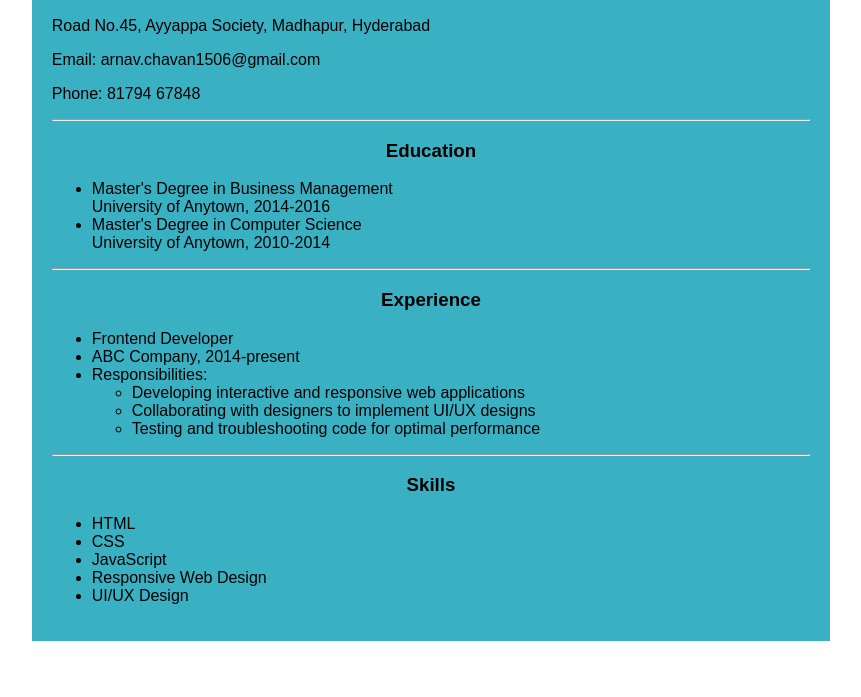
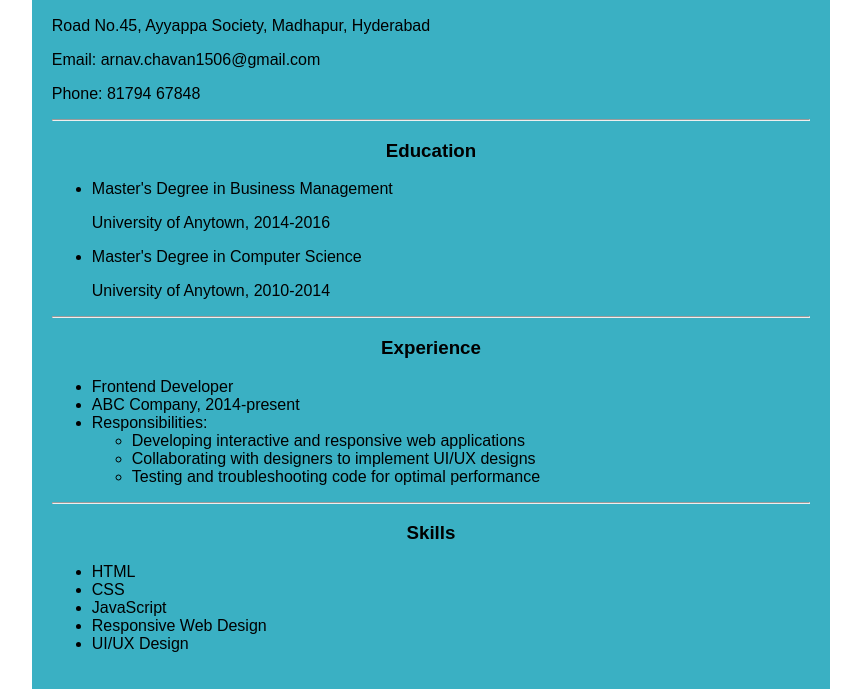
Before and after one commit to AftDark/Idk, a plain HTML site: page index.html in a window 1280 px wide. Shown: the part 139-836 px from the top of the page, without its empty margins (209-1070 px from the left). Before the commit the page ends 800 px from the top, so only its background shows below. Drawn offline with Linux system fonts and the light colour scheme.

Commit message:
Update index.html

```diff
--- a/index.html
+++ b/index.html
@@ -15,9 +15,9 @@
         <h3>Education</h3>
         <ul>
             <li>Master's Degree in Business Management</li>
-                University of Anytown, 2014-2016
+                <p></p>University of Anytown, 2014-2016</p>
             <li>Master's Degree in Computer Science</li>
-             University of Anytown, 2010-2014
+             </p>University of Anytown, 2010-2014</p>
         </ul>
         <hr>
         <h3>Experience</h3>
```
